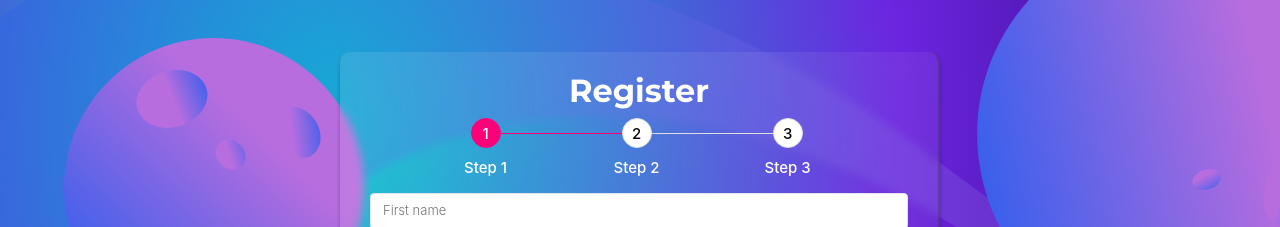
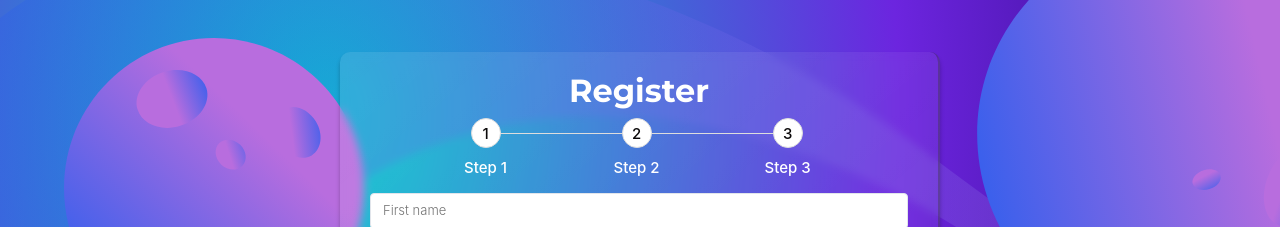
Before and after one commit to omondibrian/EuccosaHubFrontEnd, a React (Create React App) app: page /register in a window 1280 px wide. Shown: the top 227 px of the page. Built offline with nearby package versions, Linux system fonts and the light colour scheme.

Commit message:
pull updates

```diff
--- a/src/components/pages/auth/Auth.module.css
+++ b/src/components/pages/auth/Auth.module.css
@@ -136,15 +136,15 @@
 .progressbar li:first-child:after {
   content: none;
 }
-/* .progressbar .active {
-  color:  #fd0079 !important;
-} */
+
 .active::before{
   background-color: #fd0079  !important;
   color: #fff !important;
+
 }
 .progressbar li.active:before {
   border-color:  #fd0079 ;
+  transition: all .3s ease;
 }
 .progressbar li.active + li:after {
   background-color:  #fd0079 ;
--- a/src/components/pages/auth/Register.js
+++ b/src/components/pages/auth/Register.js
@@ -61,7 +61,7 @@ function Register() {
   switch (registrationState.stage) {
     case 1:
       return (
-        <RegistrationWrapper>
+        <RegistrationWrapper state={registrationState}>
           <UserBio
             submit={submit}
             state={registrationState}
@@ -73,7 +73,7 @@ function Register() {
       );
     case 2:
       return (
-        <RegistrationWrapper>
+        <RegistrationWrapper state={registrationState}>
           <AdditionalInfo
             submit={submit}
             state={registrationState}
@@ -85,7 +85,7 @@ function Register() {
       );
     case 3:
       return (
-        <RegistrationWrapper>
+        <RegistrationWrapper state={registrationState}>
           <AddressInfo
             submit={submit}
             forward={forward}
@@ -102,18 +102,18 @@ function Register() {
 
 export default Register;
 
-const RegistrationWrapper = ({ children }) => {
+const RegistrationWrapper = ({ children,state }) => {
   return (
     <BackGround>
       <div className={styles.auth}>
         <div className={styles.glass_form}>
           <h2 className={styles.header}>Register</h2>
           <div className={styles.form_step}>
-            <div class={styles.container}>
-              <ul class={styles.progressbar}>
-                <li class={styles.active}>Step 1</li>
-                <li>Step 2</li>
-                <li>Step 3</li>
+            <div className={styles.container}>
+              <ul className={styles.progressbar}>
+                <li className={state.stage>1 && styles.active}>Step 1</li>
+                <li className={state.stage>2 && styles.active}>Step 2</li>
+                <li className={state.stage>2 && styles.active}>Step 3</li>
               </ul>
             </div>
           </div>
```
